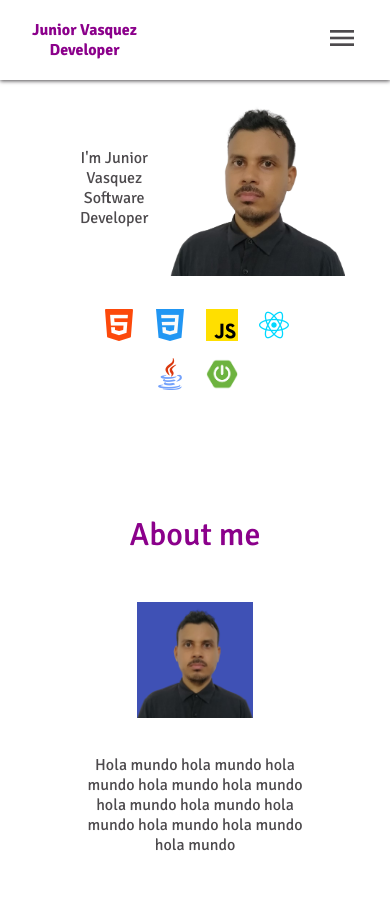
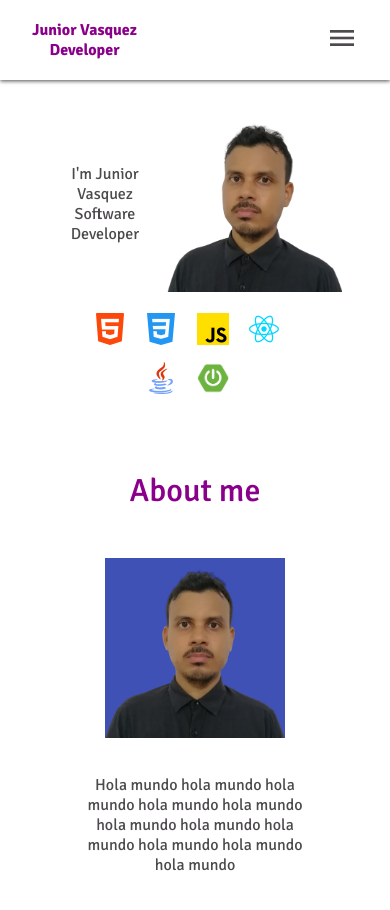
Before and after one commit to juniorvg07/Portfolio_Junior, a plain HTML site: page index.html in a window 390 px wide. Shown: the top 910 px of the page. Drawn offline with Linux system fonts and the light colour scheme.

Commit message:
Ajustes móvil 4

```diff
--- a/assets/css/query.css
+++ b/assets/css/query.css
@@ -1,6 +1,10 @@
-@media screen and (max-width: 480px) {
+@media screen and (max-width: 320px) {
+
+}
+
+@media screen and (min-width: 320px) and (max-width: 480px) {
     .section{
-        padding: 6rem 3rem 1rem;
+        padding: 3rem 3rem 1rem;
     }
     /*===== Header =====*/
     .header-container{
@@ -47,12 +51,16 @@
     }
 
     /*===== Home =====*/
+    #home{
+        padding: 7rem 3rem 1.5rem;
+    }
     .section-container{
         grid-column: 1 / span 1;
     }
     .home-name{
         grid-column: 1;
         grid-row: 1;
+        padding: 0;
     }
     .home-name h2{
         font-size: 1rem;
@@ -64,7 +72,7 @@
     .front{
         grid-column: 1 / span 2;
         grid-row: 2;
-        margin-top: 1.75rem;
+        margin-top: 1rem;
     }
     .back{
         grid-column: 1 / span 2;
@@ -76,7 +84,6 @@
     #profile{
         width: 180px;
     }
-
 
     /*===== About =====*/
     #about-pic{
@@ -95,6 +102,11 @@
     /*===== Work =====*/
     .contact_form{
         width: 100%;
+    }
+
+    /*===== Contact =====*/
+    #contact{
+        padding: 3rem 3rem 3rem;
     }
 }
 
@@ -160,6 +172,7 @@
     /*===== About =====*/
     #about-pic{
         width: 200px;
+        padding: 0 2rem;
     }
     .about-description{
         grid-column: 2;
--- a/assets/css/style.css
+++ b/assets/css/style.css
@@ -115,7 +115,6 @@ main{
 /*===== About =====*/
 #about-pic{
     height: auto;
-    padding: 0 2rem;
 }
 .about-description{
     padding: 2rem;
```
